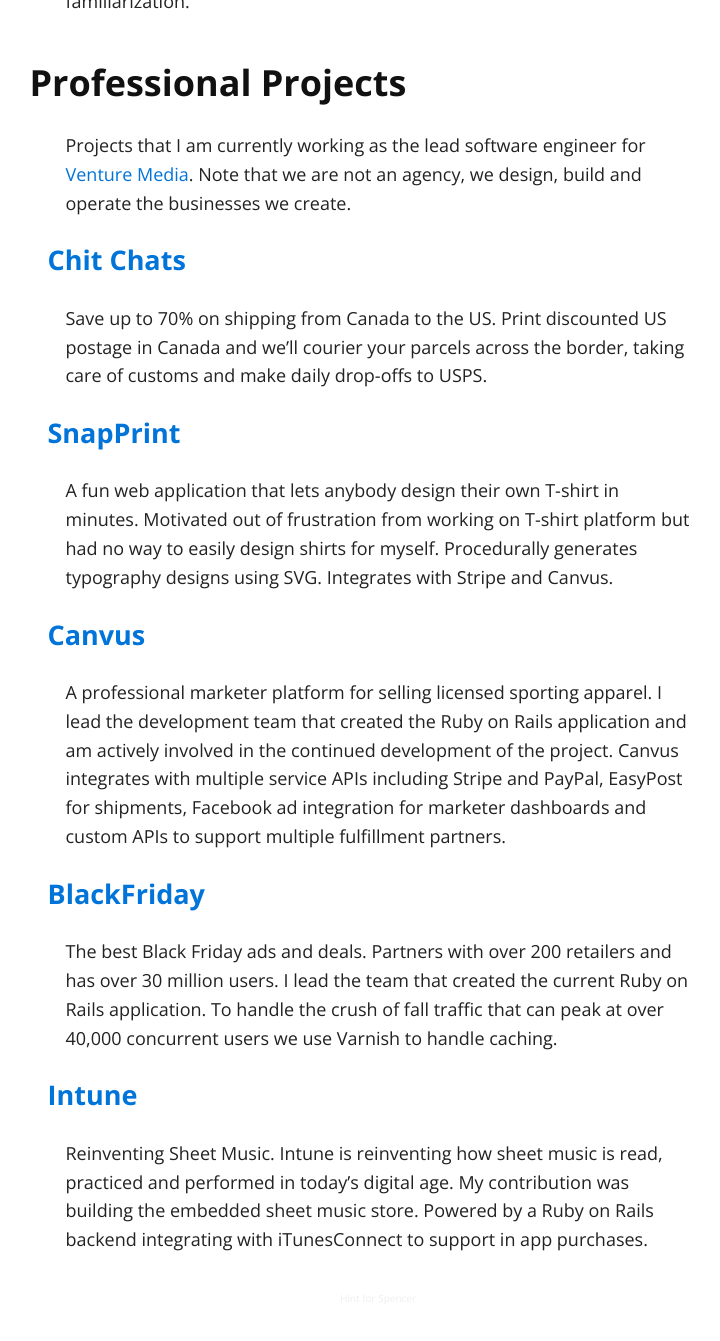
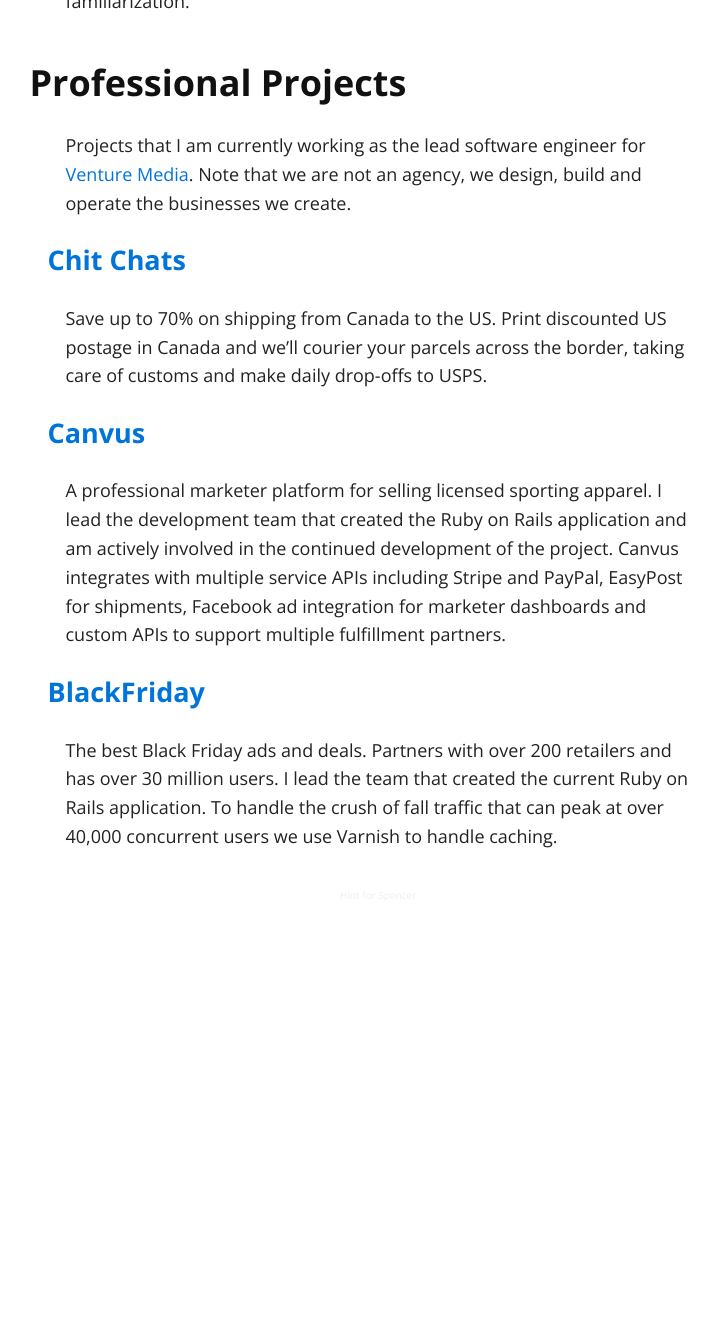
Before and after one commit to gshaw/gshaw.github.io, a Jekyll site: the page built from index.md, in a window 1280 px wide and 1400 px high, scrolled down 796 px. Shown: the top 1341 px of the window, without its empty margins (262-982 px from the left). Built offline with Jekyll 4.4.1, drawn with Linux system fonts in a browser that asks for light colours; nearby versions of some CDN libraries; our own code applies the rules of GitHub Pages for plain Markdown files; after the commit the page ends 1793 px from its top, so only the background shows below that.

Commit message:
RIP SnapPrint and InTune :(

```diff
--- a/index.md
+++ b/index.md
@@ -28,10 +28,6 @@
 
 Save up to 70% on shipping from Canada to the US. Print discounted US postage in Canada and we’ll courier your parcels across the border, taking care of customs and make daily drop-offs to USPS.
 
-#### [SnapPrint](https://snapprint.com)
-
-A fun web application that lets anybody design their own T-shirt in minutes.  Motivated out of frustration from working on T-shirt platform but had no way to easily design shirts for myself.  Procedurally generates typography designs using SVG.  Integrates with Stripe and Canvus.
-
 #### [Canvus](https://canvus.com)
 
 A professional marketer platform for selling licensed sporting apparel.  I lead the development team that created the Ruby on Rails application and am actively involved in the continued development of the project.  Canvus integrates with multiple service APIs including Stripe and PayPal, EasyPost for shipments, Facebook ad integration for marketer dashboards and custom APIs to support multiple fulfillment partners.
@@ -40,8 +36,4 @@
 
 The best Black Friday ads and deals.  Partners with over 200 retailers and has over 30 million users.  I lead the team that created the current Ruby on Rails application.  To handle the crush of fall traffic that can peak at over 40,000 concurrent users we use Varnish to handle caching.
 
-#### [Intune](https://intune.com)
-
-Reinventing Sheet Music.  Intune is reinventing how sheet music is read, practiced and performed in today's digital age.  My contribution was building the embedded sheet music store.  Powered by a Ruby on Rails backend integrating with iTunesConnect to support in app purchases.
-
 <p style="text-align:center"><a href="/spencer" style="font-size: 10px; color:#eee">Hint for Spencer</a></p>
```
